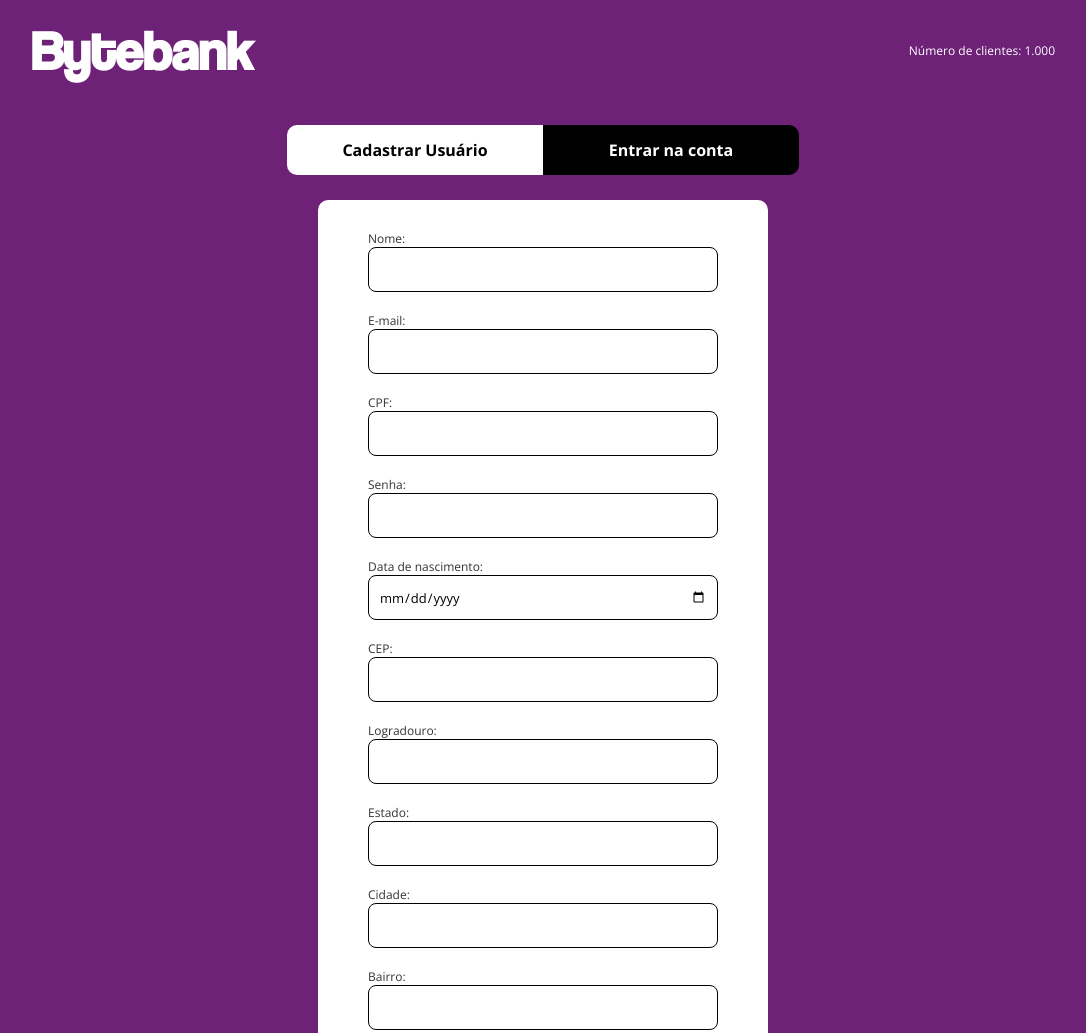
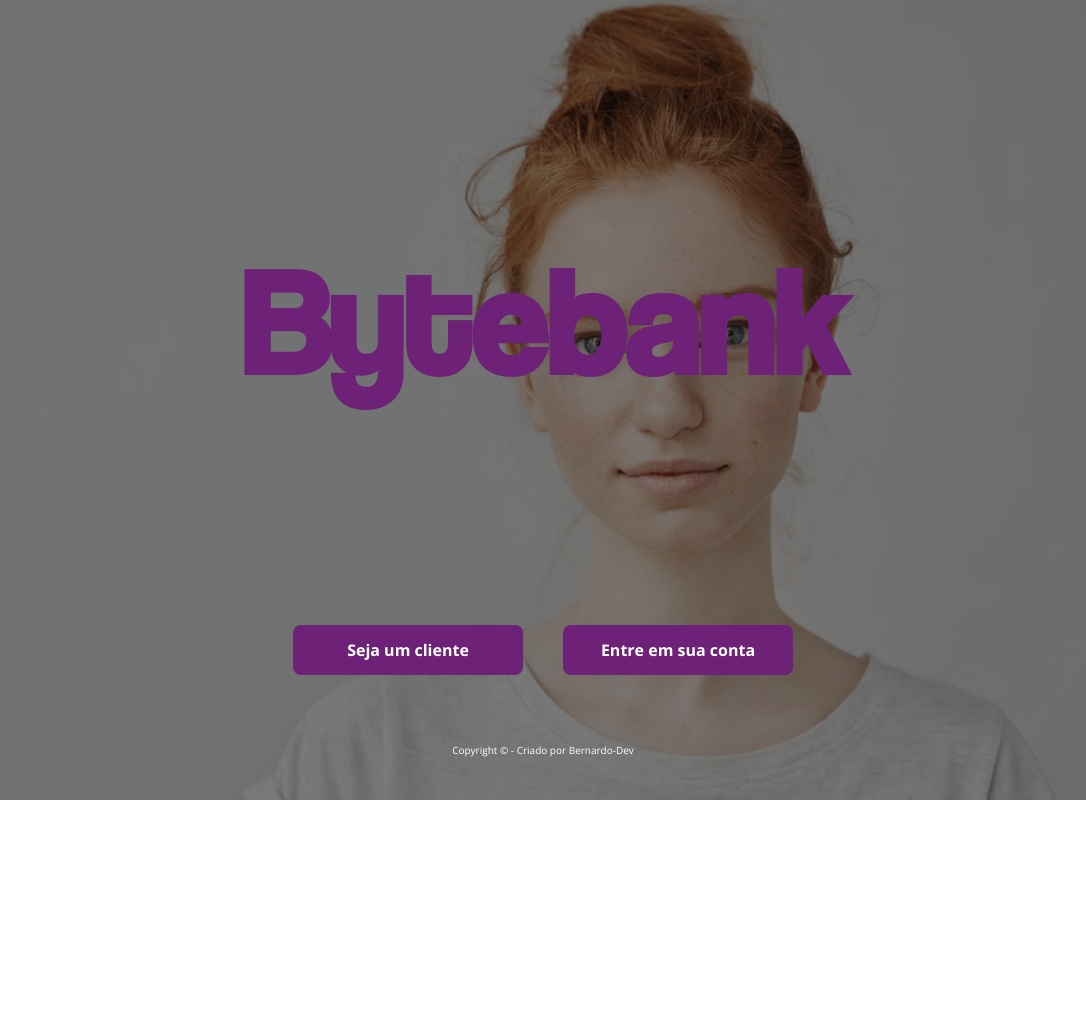
Before and after one commit to BernardoOficial/Bytebank, a website with bundled scripts: page index.html in a window 1280 px wide. Shown: the top 1033 px of the page, without its empty margins (97-1183 px from the left). After the commit the page ends 803 px from the top, so only its background shows below. Built offline with nearby package versions, Linux system fonts and the light colour scheme.

Commit message:
Upgrade visual

```diff
--- a/index.html
+++ b/index.html
@@ -5,7 +5,7 @@
     <meta charset="UTF-8">
     <meta name="viewport" content="width=device-width, initial-scale=1.0">
 
-    <link rel="stylesheet" href="./public/css/main.css">
+    <link rel="stylesheet" href="./public/css/format.css">
     <link rel="stylesheet" href="./public/css/home.css">
 
     <title>Bytebank</title>
@@ -13,96 +13,19 @@
 
 <body>
 
-    <header>
-        <a href="index.html" class="header__titulo">Bytebank</a>
-
-        <span class="header__quantDeClientes">Número de clientes: 1.000</span>
-    </header>
+    <div class="main__mascara"></div>
+    <img class="main__mascara__img" src="./public/images/imgFundo-home.jpg" alt="Imagem de fundo">
 
     <main>
+        <h1 class="main__titulo">Bytebank</h1>
 
-        <nav class="main__nav">
-            <li class="main__nav__lista">
-                <a href="#" class="main__nav__lista__link ativo" data-aba="cadastrar">
-                    Cadastrar Usuário
-                </a>
-            </li>
-            <li class="main__nav__lista">
-                <a href="#" class="main__nav__lista__link" data-aba="login">
-                    Entrar na conta
-                </a>
-            </li>
-        </nav>
+        <div class="main__links">
+            <a href="./public/pages/acesso.html" class="main__links__link">Seja um cliente</a>
+            <a href="/public/pages/acesso.html" class="main__links__link">Entre em sua conta</a>
+        </div>
 
-        <section class="main__cadastro" data-conteudo="cadastrar">
-            <form action="./public/pages/cadastroConcluido.html" method="GET" data-form-cadastrar>
-                <div class="form__campo">
-                    <label for="nome">Nome:</label>
-                    <input type="text" name="nome" id="nome" required data-tipo="nome">
-                </div>
-                <div class="form__campo">
-                    <label for="email">E-mail:</label>
-                    <input type="email" name="email" id="email" required data-tipo="email">
-                </div>
-                <div class="form__campo">
-                    <label for="cpf">CPF:</label>
-                    <input type="number" name="cpf" id="cpf" required data-tipo="cpf" pattern="[0-9]{11}">
-                </div>
-                <div class="form__campo">
-                    <label for="senha">Senha:</label>
-                    <input type="text" name="senha" id="senha" required data-tipo="senha" minlength="6">
-                </div>
-                <div class="form__campo">
-                    <label for="dataNascimento">Data de nascimento:</label>
-                    <input type="date" name="dataNascimento" id="dataNascimento" required data-tipo="dataNascimento"
-                        min="1900-01-01">
-                </div>
-                <div class="form__campo">
-                    <label for="cep">CEP:</label>
-                    <input type="text" name="cep" id="cep" required data-tipo="cep" pattern="[\d]{5}-?[\d]{3}">
-                </div>
-                <div class="form__campo">
-                    <label for="logradouro">Logradouro:</label>
-                    <input type="text" name="logradouro" id="logradouro" required data-tipo="logradouro">
-                </div>
-                <div class="form__campo">
-                    <label for="estado">Estado:</label>
-                    <input type="text" name="estado" id="estado" required data-tipo="estado">
-                </div>
-                <div class="form__campo">
-                    <label for="cidade">Cidade:</label>
-                    <input type="text" name="cidade" id="cidade" required data-tipo="cidade">
-                </div>
-                <div class="form__campo">
-                    <label for="bairro">Bairro:</label>
-                    <input type="text" name="bairro" id="bairro" required data-tipo="bairro">
-                </div>
-
-                <button type="submit">Cadastrar novo cliente</button>
-            </form>
-        </section>
-
-        <section class="main__acesso esconder" data-conteudo="login">
-            <form action="./public/pages/cliente.html" method="GET" data-form-acessar>
-
-                <div class="form__campo">
-                    <label for="cpf">CPF:</label>
-                    <input type="number" name="cpf" id="cpf" required data-tipo="cpf" pattern="[0-9]{11}">
-                </div>
-                <div class="form__campo">
-                    <label for="senha">Senha:</label>
-                    <input type="text" name="senha" id="senha" required data-tipo="senha" minlength="6">
-                </div>
-
-                <button type="submit">Acessar conta cliente</button>
-            </form>
-        </section>
-
+        <p class="main__copyright">Copyright &copy; - Criado por Bernardo-Dev</p>
     </main>
-
-    <footer>
-        <p class="footer__copyright">Copyright &copy; - Criado por Bernardo-Dev</p>
-    </footer>
 
     <script type="module" src="index.js"></script>
 </body>
--- /dev/null
+++ b/public/css/acesso.css
@@ -0,0 +1,178 @@
+main {
+    grid-area: main;
+    display: grid;
+    grid-template-rows: 100px 1fr;
+    grid-template-areas:
+        "menu"
+        "formulario";
+    width: 80%;
+}
+
+.main__nav {
+    grid-area: menu;
+    justify-self: center;
+    align-self: center;
+
+    width: 50%;
+    height: 50px;
+
+    border-radius: 10px;
+    overflow: hidden;
+
+    display: flex;
+    justify-content: center;
+    align-items: center;
+}
+
+.main__nav__lista {
+    width: 50%;
+    height: 100%;
+    list-style: none;
+}
+
+.main__nav__lista__link {
+    width: 100%;
+    height: 100%;
+
+    font-size: 1.6rem;
+    background-color: #333;
+    color: #fff;
+    text-decoration: none;
+    font-weight: bold;
+
+    display: flex;
+    justify-content: center;
+    align-items: center;
+
+    transition: .3s;
+}
+
+.ativo {
+    background-color: #6D2177;
+    color: #fff;
+}
+
+form {
+    background-color: #6D2177;
+    width: 450px;
+    padding: 20px 0;
+    box-sizing: border-box;
+    display: flex;
+    align-items: center;
+
+    border-radius: 8px;
+}
+
+.form__campo {
+    position: relative;
+
+    display: flex;
+    flex-direction: column;
+    justify-content: center;
+    margin: 10px 0;
+}
+
+form label {
+    color: #333;
+    font-size: 1.2rem;
+    margin: 0 12px;
+
+    position: absolute;
+    top: 15px;
+    transition: 0.3s;
+}
+
+form input:focus ~ label,
+form input:required:valid ~ label,
+form input:not(:placeholder-shown) ~ label {
+    font-size: 0.9rem;
+    position: absolute;
+    top: 1.5px;
+}
+
+form input, form button, form select{
+    width: 350px;
+    height: 50px;
+    padding: 0 10px;
+    margin: 0;
+    box-sizing: border-box;
+
+    font-family: 'Open Sans', sans-serif;
+    font-size: 1.3rem;
+    color: 333;
+
+    border: none;
+    border-radius: 8px;
+    outline: none;
+}
+
+form button {
+    margin: 20px 0;
+    font-size: 1.4rem;
+    font-weight: bold;
+    text-transform: uppercase;
+    background-color: #fff;
+    transition: 0.2s;
+    cursor: pointer;
+}
+
+form button:hover {
+    transform: scale(0.98);
+    border: none;
+    color: #6D2177;
+}
+
+.esconder {
+    display: none;
+}
+
+.main__cadastro {
+    grid-area: formulario;
+    justify-self: center;
+}
+
+.main__cadastro form{
+    display: flex;
+    flex-direction: column;
+}
+
+.main__acesso {
+    grid-area: formulario;
+    justify-self: center;
+}
+
+.main__acesso form {
+    display: flex;
+    flex-direction: column;
+}
+
+.form__input__mensagemErro {
+    border: 1px solid #ff0000cc;
+}
+
+.form__mensagemErro {
+    color: #fff;
+    font-size: 1.2rem;
+    font-weight: bold;
+    margin-top: 2px;
+}
+
+.form__cadastroConcluido {
+    font-size: 3rem;
+    font-weight: bold;
+    color: #fff;
+    text-align: center;
+    margin-bottom: 20px;
+}
+
+.form__gif {
+    width: 300px;
+    border-radius: 10px;
+    margin-bottom: 20px;
+}
+
+.form__paragrath {
+    color: #fff;
+    font-size: 1.4rem;
+    font-weight: bold;
+}
--- /dev/null
+++ b/public/css/format.css
@@ -0,0 +1,19 @@
+@import url('https://fonts.googleapis.com/css2?family=Open+Sans:ital,wght@0,400;0,700;1,400;1,700&display=swap');
+
+@font-face {
+    font-family: 'Coolvetica';
+    src: url('../fonte/coolvetica/coolvetica rg.ttf');
+    font-weight: normal;
+    font-style: normal;
+}
+
+* {
+    margin: 0;
+    padding: 0;
+    box-sizing: border-box;
+}
+
+html {
+    font-size: 62.5%;
+    font-family: 'Open Sans', sans-serif;
+}
--- a/public/css/home.css
+++ b/public/css/home.css
@@ -1,164 +1,81 @@
-main {
-    grid-area: main;
-    display: grid;
-    grid-template-rows: 100px 1fr;
-    grid-template-areas:
-        "menu"
-        "formulario";
-    width: 80%;
+body {
+    color: #fff;
+    position: relative;
+    width: 100vw;
+    height: 100vh;
 }
 
-.main__nav {
-    grid-area: menu;
-    justify-self: center;
-    align-self: center;
+.main__mascara {
+    position: absolute;
+    top: 0;
+    left: 0;
+    right: 0;
+    bottom: 0;
+    background-color: rgba(0,0,0,0.5);
+}
 
-    width: 50%;
-    height: 50px;
+.main__mascara__img {
+    width: 100%;
+    height: 100vh;
+    object-fit: cover;
+}
 
-    border-radius: 10px;
-    overflow: hidden;
+main {
+    position: absolute;
+    bottom: 0;
+    width: 100%;
+    height: 100%;
 
-    display: flex;
+
+    display: grid;
+    grid-template-columns: 80%;
+    grid-template-rows: 1fr 100px 100px;
+    grid-template-areas: "titulo"
+                         "links"
+                         "copyright";
     justify-content: center;
+    align-content: center;
+    justify-items: center;
     align-items: center;
 }
 
-.main__nav__lista {
-    width: 50%;
-    height: 100%;
-    list-style: none;
+.main__titulo {
+    font-family: 'Coolvetica', sans-serif;
+    font-size: 15rem;
+    color: #6D2177;
+    text-decoration: none;
+    font-weight: bold;
+    margin-top: 40px;
 }
 
-.main__nav__lista__link {
-    width: 100%;
-    height: 100%;
+.main__links {
+    display: flex;
+    justify-content: space-between;
 
-    font-size: 1.6rem;
-    background-color: #000;
+    width: 500px;
+}
+
+.main__links__link {
+    width: 230px;
+    height: 50px;
+    border-radius: 8px;
+    background-color: #6D2177;
     color: #fff;
+    font-size: 16px;
+    font-weight: bold;
     text-decoration: none;
-    font-weight: bold;
+
+    outline: none;
+    cursor: pointer;
 
     display: flex;
     justify-content: center;
     align-items: center;
 
-    transition: .3s;
+    transition: 0.3s;
 }
 
-.ativo {
-    background-color: #fff;
-    color: #000;
+.main__links__link:hover {
+    background-color: #6D2177cc;
+    transform: scale(0.985);
 }
-
-form {
-    background-color: #fff;
-    width: 450px;
-    padding: 20px 0;
-    box-sizing: border-box;
-    display: flex;
-    align-items: center;
-
-    border-radius: 10px;
-}
-
-.form__campo {
-    display: flex;
-    flex-direction: column;
-    justify-content: center;
-    margin: 10px 0;
-}
-
-form label {
-    color: #333;
-    font-size: 1.2rem;
-    margin: 0;
-}
-
-form input, form button, form select{
-    width: 350px;
-    height: 45px;
-    padding: 0 10px;
-    margin: 0;
-    box-sizing: border-box;
-
-    font-family: 'Open Sans', sans-serif;
-    font-size: 1.3rem;
-    color: 333;
-
-    border: 1px solid #000;
-    border-radius: 8px;
-    outline: none;
-}
-
-form button {
-    margin: 20px 0;
-    font-size: 1.4rem;
-    font-weight: bold;
-    text-transform: uppercase;
-    background-color: #fff;
-    transition: 0.2s;
-}
-
-form button:hover {
-    transform: scale(0.98);
-    border: none;
-    background-color: rgb(109,33,119);
-    color: #fff;
-}
-
-.esconder {
-    display: none;
-}
-
-.main__cadastro {
-    grid-area: formulario;
-    justify-self: center;
-}
-
-.main__cadastro form{
-    display: flex;
-    flex-direction: column;
-}
-
-.main__acesso {
-    grid-area: formulario;
-    justify-self: center;
-}
-
-.main__acesso form {
-    display: flex;
-    flex-direction: column;
-}
-
-.form__input__mensagemErro {
-    border: 1px solid #ff0000cc;
-}
-
-.form__mensagemErro {
-    color: #ff0000cc;
-    font-size: 1.2rem;
-    font-weight: bold;
-    margin-top: 2px;
-}
-
-.form__cadastroConcluido {
-    font-size: 3rem;
-    font-weight: bold;
-    color: #333;
-    text-align: center;
-    margin-bottom: 20px;
-}
-
-.form__gif {
-    width: 200px;
-    border-radius: 10px;
-    margin-bottom: 20px;
-}
-
-.form__paragrath {
-    color: #333;
-    font-size: 1.4rem;
-    font-weight: bold;
-}
--- a/public/css/main.css
+++ b/public/css/main.css
@@ -1,40 +1,24 @@
-@import url('https://fonts.googleapis.com/css2?family=Open+Sans:ital,wght@0,400;0,700;1,400;1,700&display=swap');
-
-@font-face {
-    font-family: 'Coolvetica';
-    src: url('../fonte/coolvetica/coolvetica rg.ttf');
-    font-weight: normal;
-    font-style: normal;
-}
-
-* {
-    margin: 0;
-    padding: 0;
-    box-sizing: border-box;
-}
-
-html {
-    font-size: 62.5%;
-    font-family: 'Open Sans', sans-serif;
-}
-
 body {
     display: grid;
     grid-template-columns: 100%;
-    grid-template-rows: 100px auto 20%;
+    grid-template-rows: 100px auto 10%;
     grid-template-areas: "header"
                          "main"
                          "footer";
     justify-items: center;
-    background-color: rgb(109,33,119);
-    color: #fff;
 }
 
 header {
     grid-area: header;
+    width: 100%;
+    display: flex;
+    justify-content: center;
 
+    box-shadow: 0 3px 5px #33333333;
+}
+
+header > div {
     width: 80%;
-
     display: flex;
     justify-content: space-between;
     align-items: center;
@@ -43,13 +27,14 @@ header {
 .header__titulo {
     font-family: 'Coolvetica', sans-serif;
     font-size: 5.5rem;
-    color: #fff;
+    color: #6D2177;
     text-decoration: none;
     font-weight: bold;
 }
 
 .header__quantDeClientes {
     font-size: 1.2rem;
+    color: #333;
 }
 
 footer {
```
Also changed, not shown: public/pages/acesso.html (added, +116 -0 lines), public/pages/cadastroConcluido.html (+9 -5 lines), public/pages/cliente.html (+1 -0 lines), public/images/imgFundo-home.jpg (added), public/images/imgFundo1-home.jpg (added), public/images/imgFundo2-home.jpg (added).
